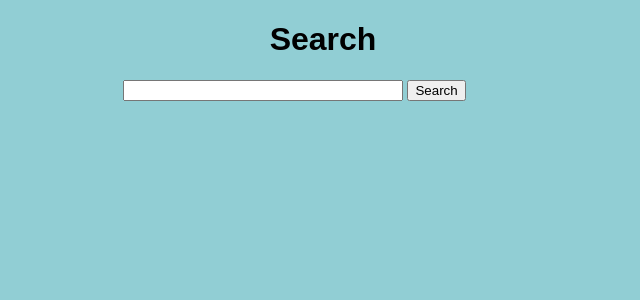
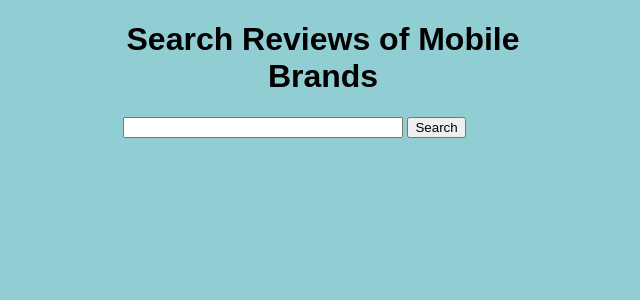
Before and after one commit to Omkarj21/Flask_web_Framework, a Flask app: page / in a window 1280 px wide. Shown: the top 300 px of the page, without its empty margins (317-957 px from the left). Run offline with Flask 2, Linux system fonts and the light colour scheme.

Commit message:
Changed Search string in Index.html

```diff
--- a/templates/index.html
+++ b/templates/index.html
@@ -8,7 +8,7 @@
 
 {% block body %}
 <div class="content">
-    <h1 style="text-align: center">Search</h1>
+    <h1 style="text-align: center">Search Reviews of Mobile Brands</h1>
 
     <div class="form">
         <form action="/review" method="POST">
```
